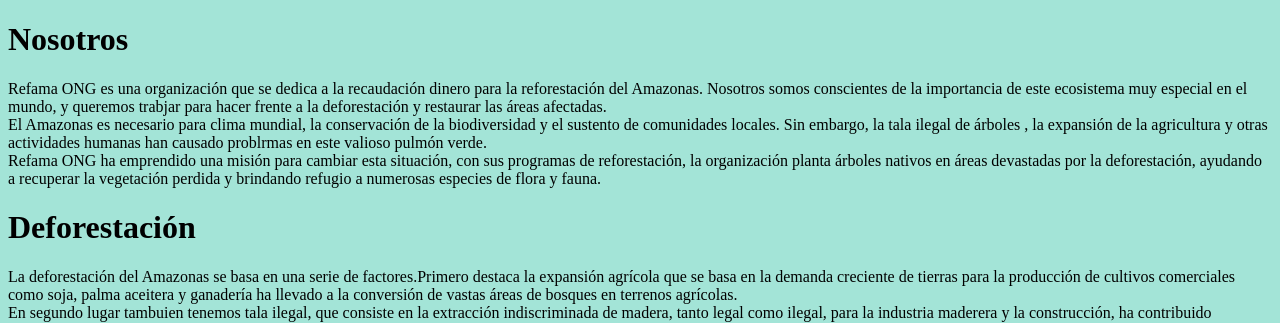
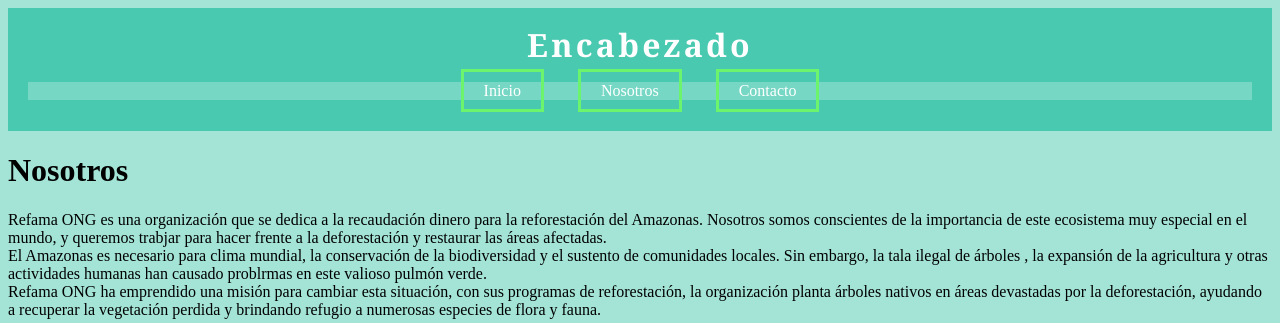
Before and after one commit to ibonper0708/Reforestacion-del-Amazonas, a plain HTML site: page nosotros.html in a window 1280 px wide. Shown: the top 323 px of the page. Drawn offline with Linux system fonts and the light colour scheme.

Commit message:
Update nosotros.html
Añado header con los enlaces correspondientes a los diferentes apartados de nuestra página web.

```diff
--- a/nosotros.html
+++ b/nosotros.html
@@ -7,6 +7,20 @@
 <title>Reforestación del Amazonas</title>
 <link rel="stylesheet" href="./css/estilo.css">
 </head>
+
+      <header>
+
+        <h1 id="titulo">Encabezado</h1>
+
+        <nav id="menuPrincipal">
+            <ul>
+                <li><a class="enlaceMenuPrincipal" href="./index.html">Inicio</a></li>
+                <li><a class="enlaceMenuPrincipal" href="./nosotros.html">Nosotros</a></li>
+                <li><a class="enlaceMenuPrincipal" href="./contacto.html">Contacto</a></li>
+            </ul>
+        </nav>
+
+    </header>
 
     <body>
       <h1>Nosotros</h1>
```
